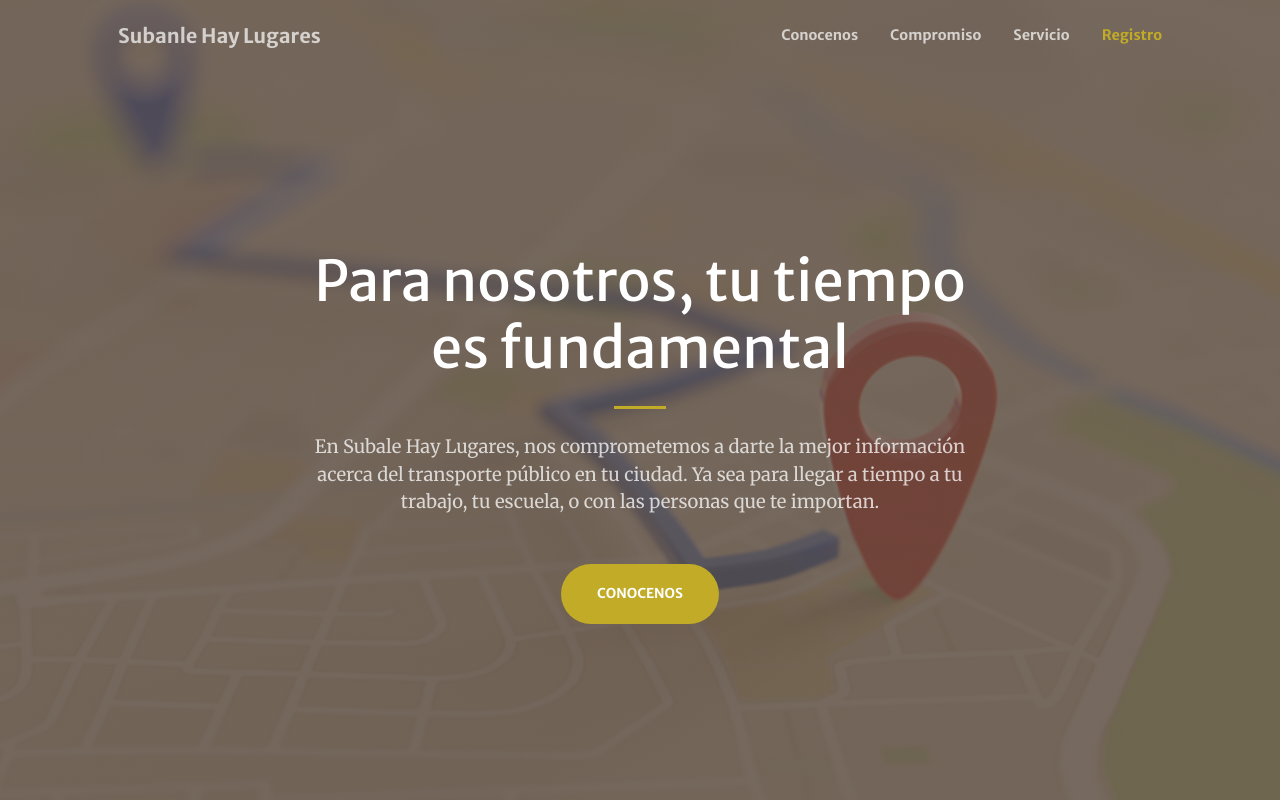
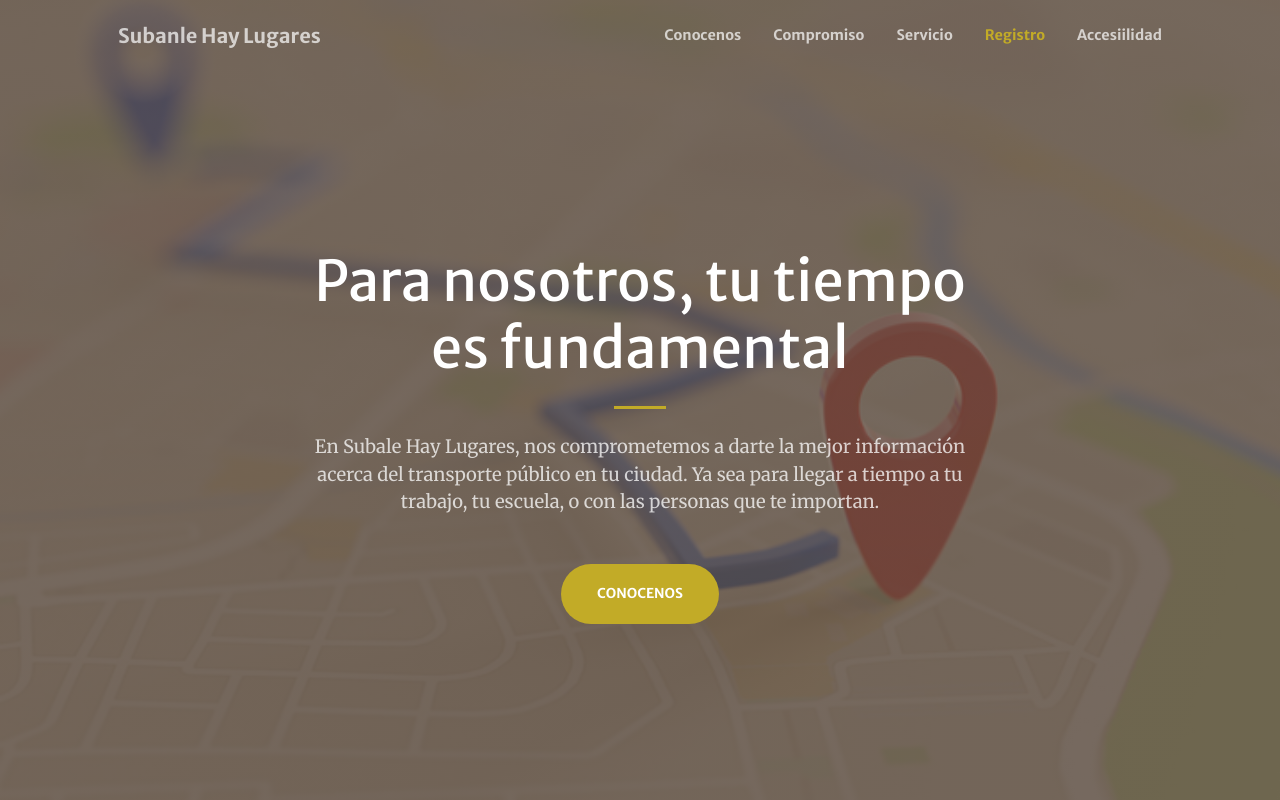
Before and after one commit to Alexisitm/TopicosWeb, a plain HTML site: page index.html in a window 1280 px wide. Shown: the top 800 px of the page. Drawn offline with nearby package versions, Linux system fonts and the light colour scheme; some packages are replaced by stand-ins of ours; a script that the page names is missing.

Commit message:
Add files via upload
Accesibilidad

```diff
--- a/index.html
+++ b/index.html
@@ -30,6 +30,7 @@
                         <li class="nav-item"><a class="nav-link" href="#Servicios">Compromiso</a></li>
                         <li class="nav-item"><a class="nav-link" href="#portfolio">Servicio</a></li>
                         <li class="nav-item"><a class="nav-link" href="#registro">Registro</a></li>
+                        <li class="nav-item"><a class="nav-link" href="#accesibilidad">Accesiilidad</a></li>
                     </ul>
                 </div>
             </div>
@@ -237,5 +238,7 @@
         <!-- * * Activate your form at https://startbootstrap.com/solution/contact-forms * *-->
         <!-- * * * * * * * * * * * * * * * * * * * * * * * * * * * * * * * * * * * * * * * *-->
         <script src="https://cdn.startbootstrap.com/sb-forms-latest.js"></script>
+        <script>(function(d){var s = d.createElement("script");s.setAttribute("data-account", "EuxvhhtWxu");s.setAttribute("src", "https://cdn.userway.org/widget.js");(d.body || d.head).appendChild(s);})(document)</script><noscript>Please ensure Javascript is enabled for purposes of <a href="https://userway.org">website accessibility</a></noscript>
     </body>
+
 </html>
```
